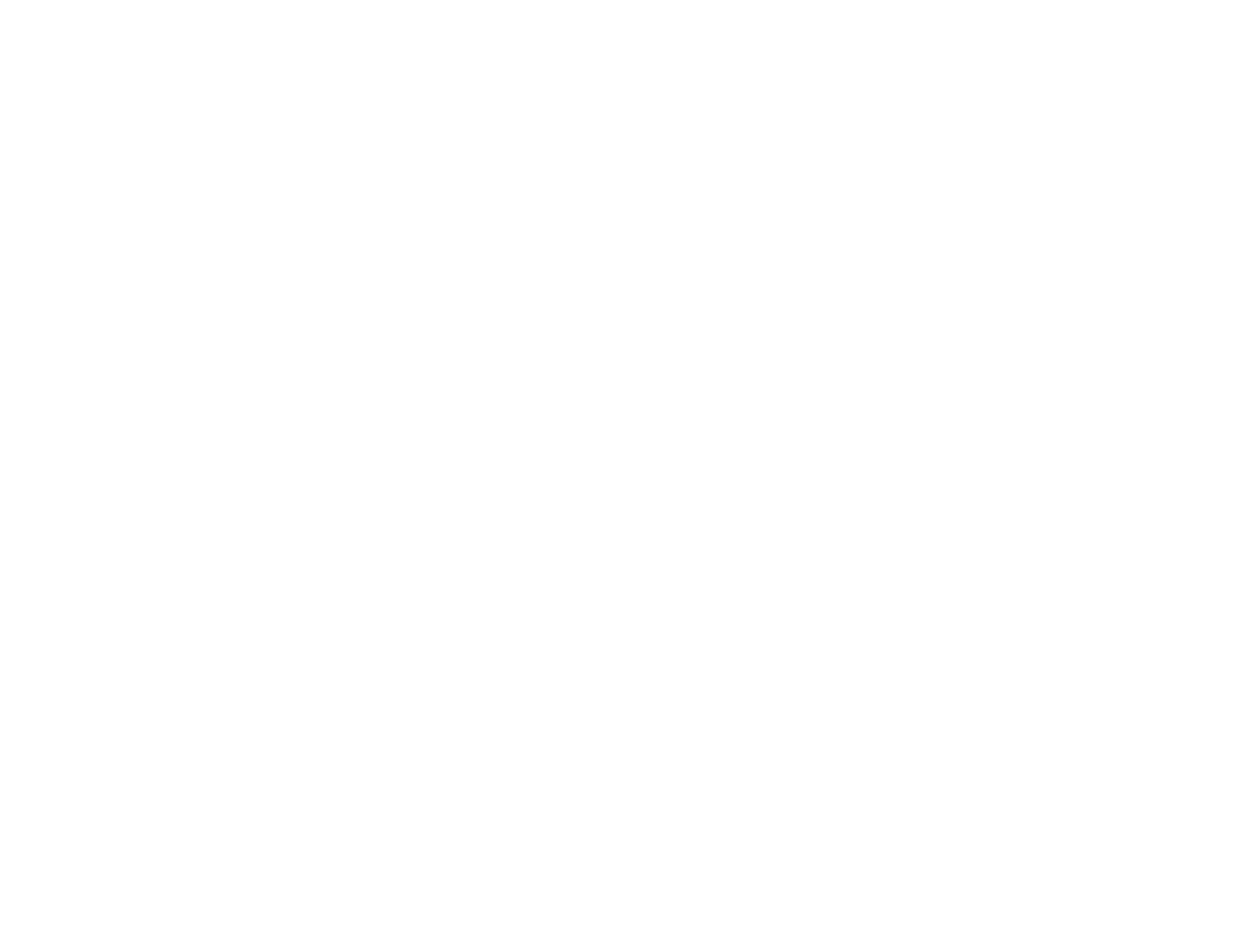
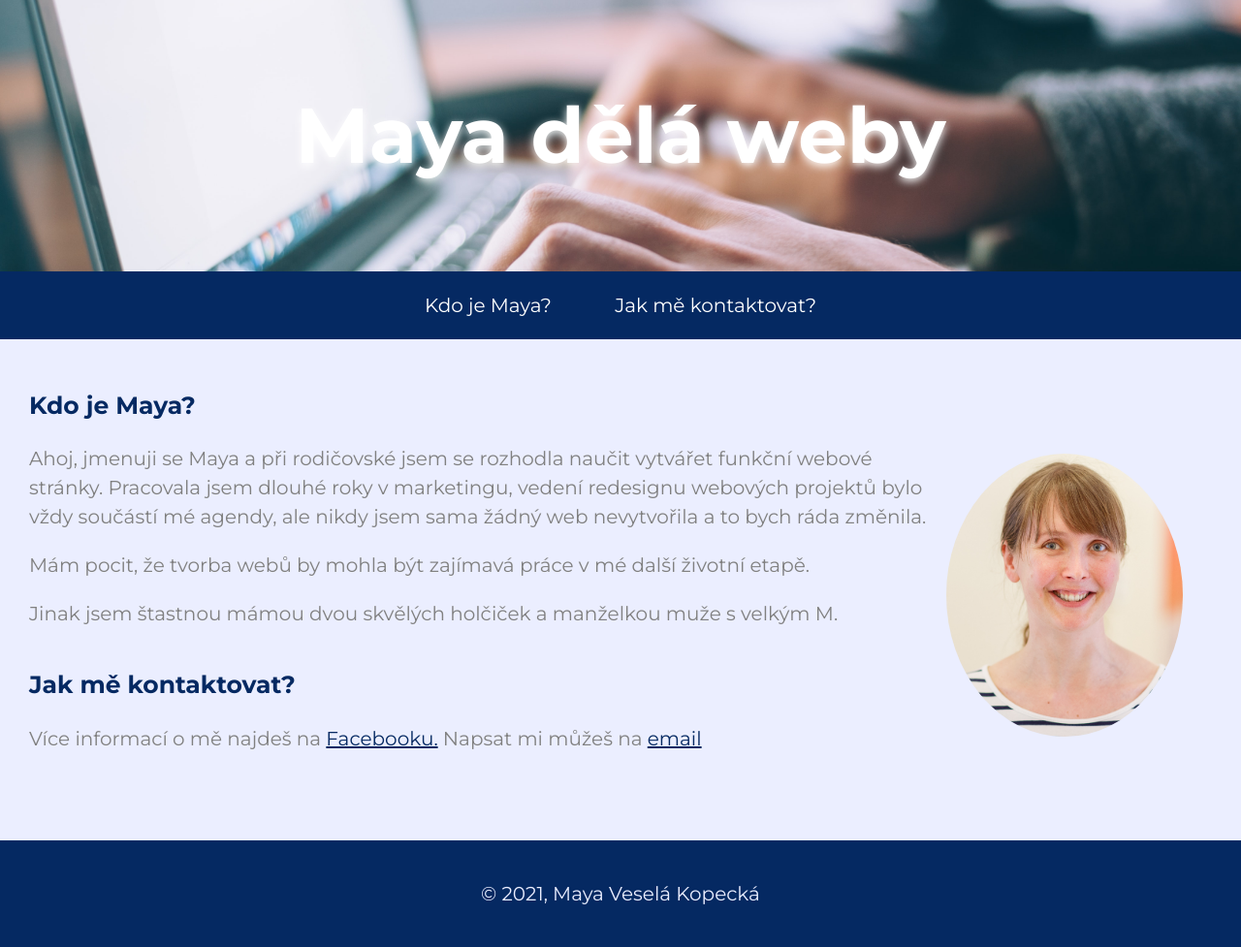
Before and after one commit to tvorimweb-2021-praha-jaro/du-01-vizitka-mayenka, a plain HTML site: page index.html in a window 1280 px wide. Shown: the whole page at 97% size. Before the commit the page ends 800 px from the top, so only its background shows below. Drawn offline with Linux system fonts and the light colour scheme.

Commit message:
vytvořena moje vizitka

```diff
--- a/index.html
+++ b/index.html
@@ -16,3 +16,72 @@ Vizitku ostyluj pomocí CSS:
 
 Tip: Webdesign In 4 Minutes https://jgthms.com/web-design-in-4-minutes/
 -->
+
+<!DOCTYPE html>
+<html lang="en">
+<head>
+  <meta charset="UTF-8">
+  <meta http-equiv="X-UA-Compatible" content="IE=edge">
+  <meta name="viewport" content="width=device-width, initial-scale=1.0">
+
+  <title>Maya dělá weby</title>
+
+<link rel="preconnect" href="https://fonts.gstatic.com">
+<link href="https://fonts.googleapis.com/css2?family=Montserrat:ital,wght@0,400;0,700;1,400&family=Roboto:ital,wght@0,400;0,700;1,400&display=swap" rel="stylesheet">
+
+  <link rel="stylesheet" href="style.css">
+
+</head>
+<body>
+
+  <!--hlavička stránky-->
+<header class="hlavicka">
+  <h1>Maya dělá weby</h1>
+</header>
+
+<!--menu-->
+<ul class="menu">
+  <li><a href="#omne">Kdo je Maya?</a></li>
+  <li><a href="#kontakt">Jak mě kontaktovat?</a></li>
+</ul>
+
+<!--sekce o mně-->
+<section class="omne" id="omne">
+
+  <h2>Kdo je Maya?</h2>
+
+  <img src="Maya Kopecka.jpg" alt="Maya Veselá Kopecká">
+
+  <p>Ahoj, jmenuji se Maya a při rodičovské jsem se rozhodla naučit vytvářet funkční webové stránky. Pracovala jsem dlouhé roky v marketingu, vedení redesignu webových projektů bylo vždy součástí mé agendy, ale nikdy jsem sama žádný web nevytvořila a to bych ráda změnila.
+  </p>
+
+   <p>Mám pocit, že tvorba webů by mohla být zajímavá práce v mé další životní etapě. </p>
+
+  <p>Jinak jsem štastnou mámou dvou skvělých holčiček a manželkou muže s velkým M.</p>
+
+</section>
+
+  <!--sekce kontakt-->
+  <section class="kontakt" id="kontakt">
+
+  <h2>Jak mě kontaktovat?</h2>
+
+  <p>Více informací o mě najdeš na
+
+  <a href="https://www.facebook.com/maya.kopecka" target="_blank">Facebooku.</a>
+
+  Napsat mi můžeš na <a href="mailto:maya.kopecka@gmail.com">email</a>
+
+</section>
+
+</p>
+<!--patička stránky-->
+<footer>
+<p>
+  &copy; 2021, Maya Veselá Kopecká
+</p>
+
+</footer>
+
+</body>
+</html>
--- /dev/null
+++ b/style.css
@@ -0,0 +1,83 @@
+.hlavicka {
+  background-image: url(working-on-computer.jpg);
+  background-repeat: no-repeat;
+  background-position: center;
+  background-size: cover;
+  padding: 80px 30px;
+}
+
+.menu {
+  margin: 0;
+  padding: 0;
+  text-align: center;
+  background-color: #052962;
+  text-color: white;
+}
+
+.menu li {
+  display: inline-block;
+}
+
+.menu a {
+  display: inline-block;
+  color: white;
+  text-decoration: none;
+  padding: 20px 30px;
+}
+
+h2,
+a {
+  color: #052962;}
+
+  h1,
+  h2 {
+  font-style: 'Roboto', sans-serif;}
+
+h1{
+  color: white;
+  text-align: center;
+  font-size: 80px;
+  margin: 0;
+  text-shadow: 0 3px 10px;
+}
+
+h2 {
+  font-size: 25px;
+  text-align: left;
+  margin-top: 0;
+}
+
+
+body {
+  color: grey;
+  background-color: #ebeeff;
+  font-family: 'Montserrat', sans-serif;
+  font-size: 20px;
+  line-height: 1.5;
+  margin: 0;
+}
+
+.omne img {
+  width: 20%;
+  border-radius: 50%;
+  float: right;
+  margin: 10px 30px 30px 0;
+}
+
+.omne{
+  padding: 50px 30px 10px 30px;
+}
+.kontakt {
+  padding: 10px 30px 50px 30px;
+}
+
+footer{
+  color: #ebeeff;
+  text-align: center;
+  background-color: #052962;
+  padding: 20px 0;
+}
+
+a:hover {
+  color: #be4c77;
+}
```
Also changed, not shown: Maya Kopecka.jpg (added), working-on-computer.jpg (added).
